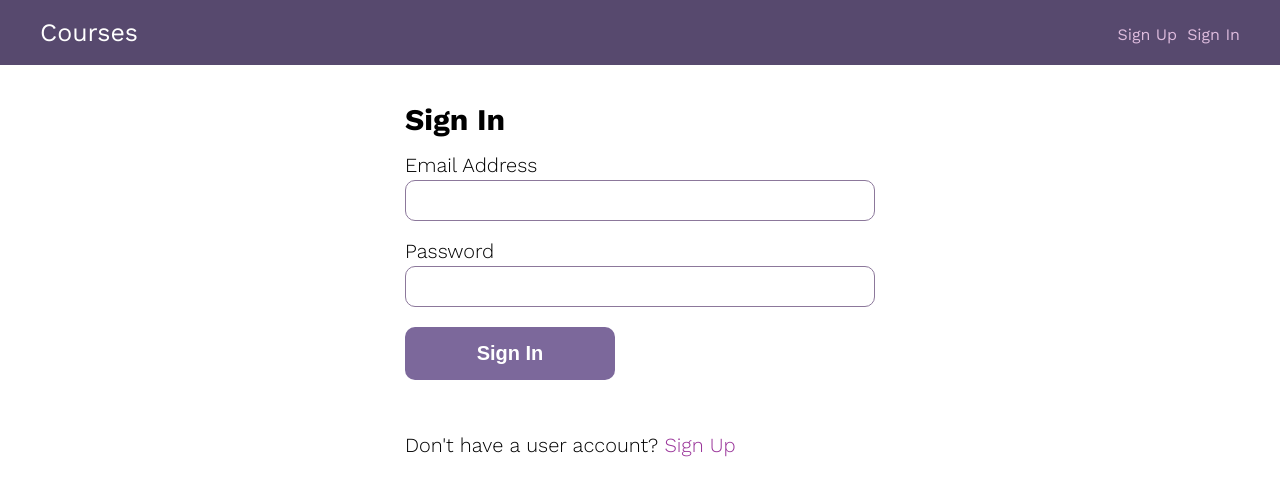
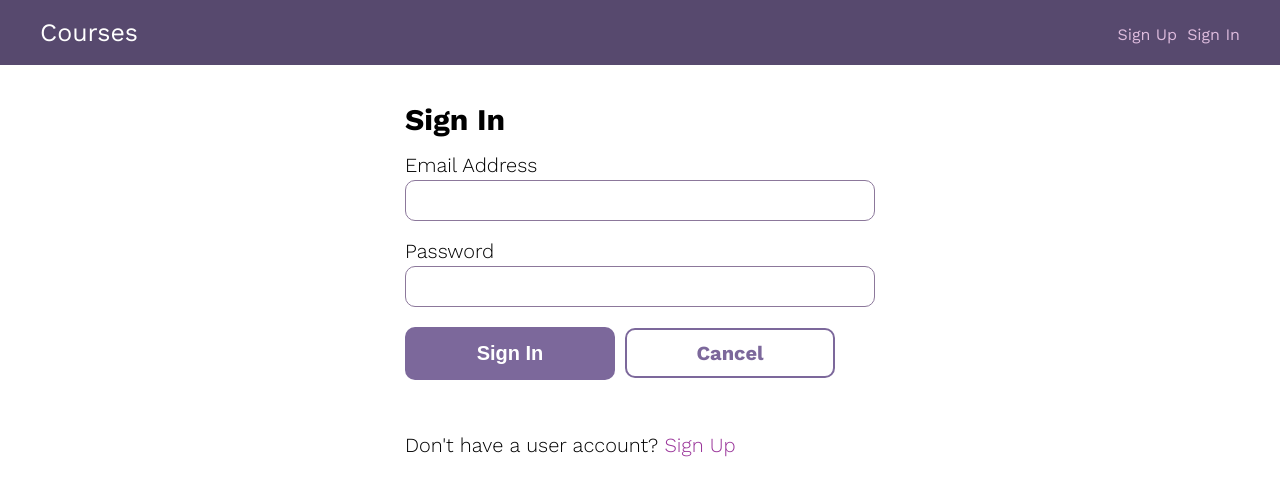
Before and after one commit to blossom16/full_stack_app_with_react_and_a_rest_api-v1, a React (Create React App) app in the folder client/: page /signin in a window 1280 px wide. Shown: the top 496 px of the page. Built offline with nearby package versions, Linux system fonts and the light colour scheme.

Commit message:
added cancel butten to signin

```diff
--- a/client/package.json
+++ b/client/package.json
@@ -6,6 +6,7 @@
     "@testing-library/jest-dom": "^5.16.5",
     "@testing-library/react": "^13.3.0",
     "@testing-library/user-event": "^13.5.0",
+    "corss": "^2.8.5",
     "js-cookie": "^3.0.1",
     "react": "^18.2.0",
     "react-dom": "^18.2.0",
--- a/client/src/components/UserSignIn.js
+++ b/client/src/components/UserSignIn.js
@@ -62,10 +62,9 @@ function UserSignIn() {
           type='password'
           value={user.password}
           onChange={onChange} />
-        <div>
-          <button type="submit" className="button"> Sign In </button>
-        </div>
 
+        <button type="submit" className="button"> Sign In </button>
+        <Link className='button button-secondary' to='/'>Cancel</Link>
       </form>
 
       <p>
```
Also changed, not shown: 2 other files (tests, documents, lock files or other folders).
